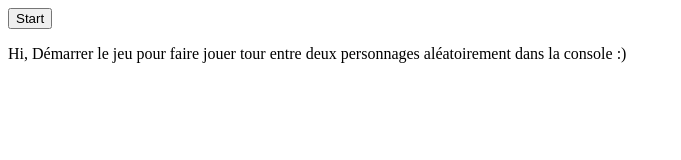
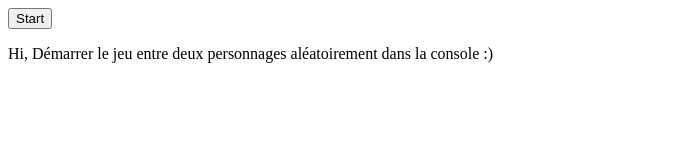
Before and after one commit to kamelaBessas20/Exo2-js, a plain HTML site: page index.html in a window 1280 px wide. Shown: the whole page, without its empty margins (0-681 px from the left). Drawn offline with Linux system fonts and the light colour scheme; files whose address does not match are found by name.

Commit message:
Update index.html

```diff
--- a/index.html
+++ b/index.html
@@ -20,7 +20,7 @@
 
 
 <p id="status">
-    Hi, Démarrer le jeu pour faire jouer tour entre deux personnages aléatoirement dans la console :)
+    Hi, Démarrer le jeu  entre deux personnages aléatoirement dans la console :)
 </p>
 
 </body>
```
